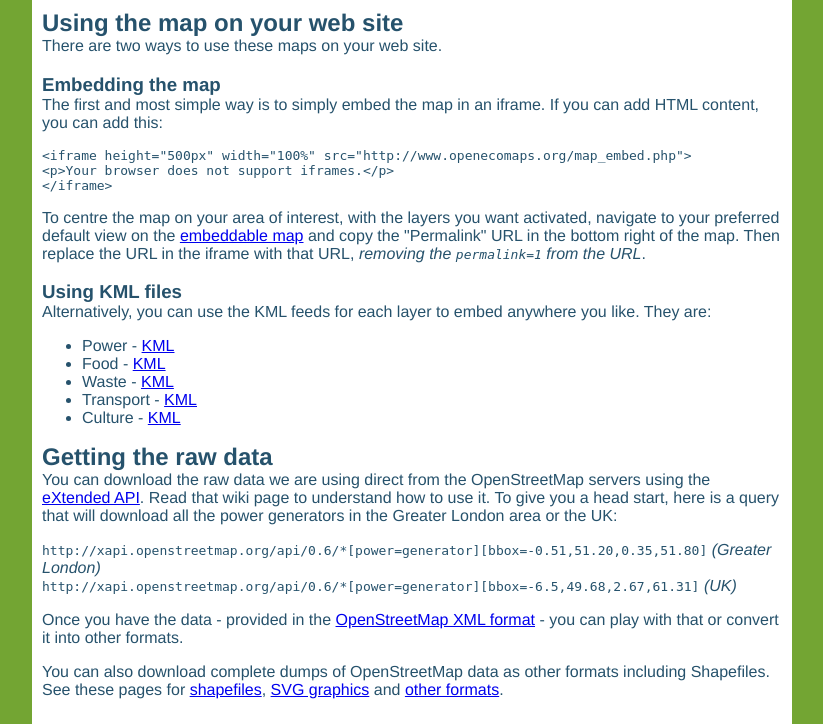
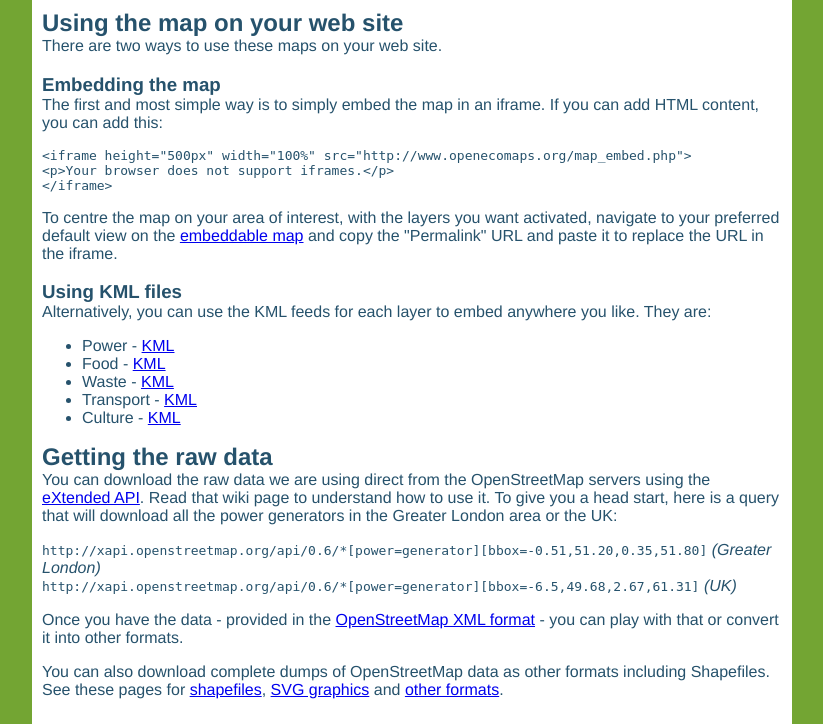
Before and after one commit to tomchance/OpenEcoMaps, a PHP site: page /data.php in a window 1280 px wide. Shown: the part 143-867 px from the top of the page, without its empty margins (228-1051 px from the left). Run offline with PHP 8.4, Linux system fonts and the light colour scheme; data that the repository does not hold is empty.

Commit message:
Small web site fixes

```diff
--- a/www/data.php
+++ b/www/data.php
@@ -15,7 +15,7 @@ include("includes/header.inc");
 
     <p><code>&lt;iframe  height="500px" width="100%" src="http://www.openecomaps.org/map_embed.php"&gt;<br/>&lt;p&gt;Your browser does not support iframes.&lt;/p&gt;<br/>&lt;/iframe&gt;</code></p>
 
-    <p>To centre the map on your area of interest, with the layers you want activated, navigate to your preferred default view on the <a href="map_embed.php?permalink=1">embeddable map</a> and copy the "Permalink" URL in the bottom right of the map. Then replace the URL in the iframe with that URL, <em>removing the <code>permalink=1</code> from the URL</em>.</p>
+    <p>To centre the map on your area of interest, with the layers you want activated, navigate to your preferred default view on the <a href="map_embed.php">embeddable map</a> and copy the "Permalink" URL and paste it to replace the URL in the iframe.</p>
 
     <h3>Using KML files</h3>
 
```
